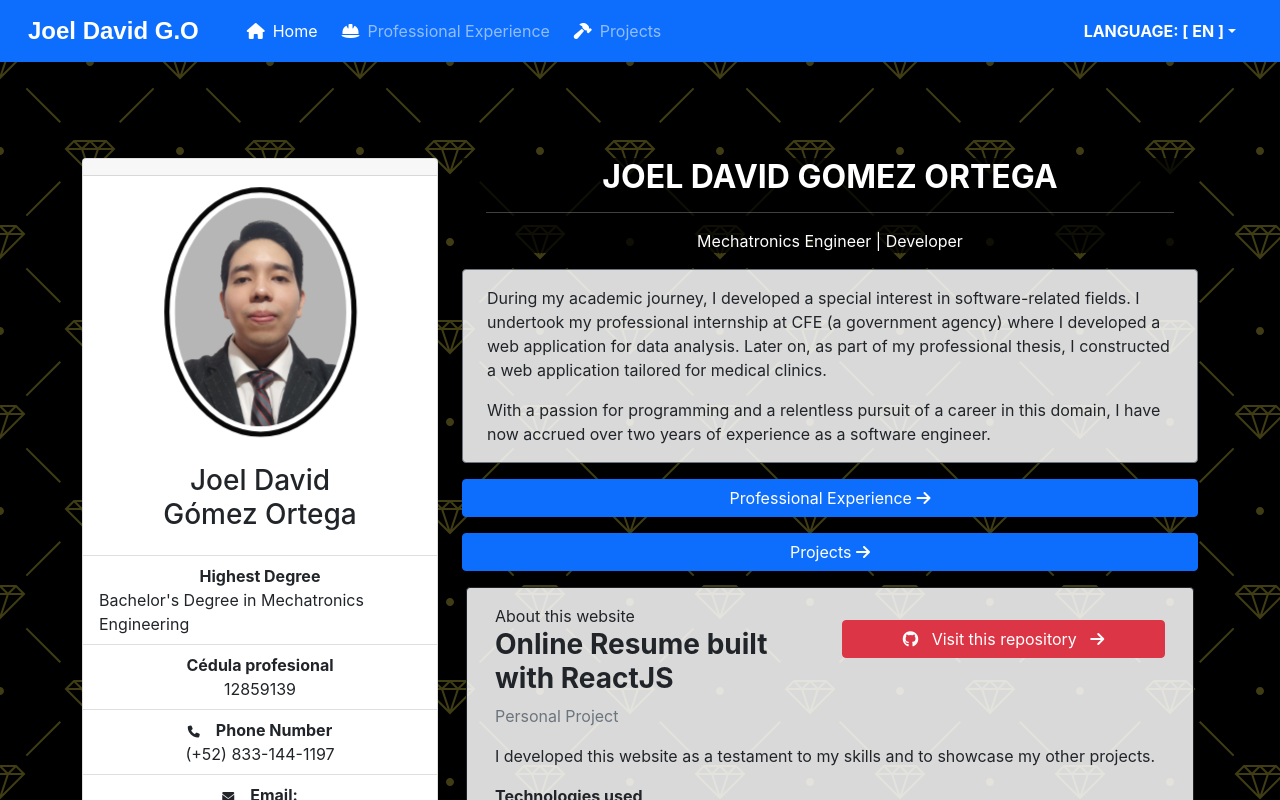
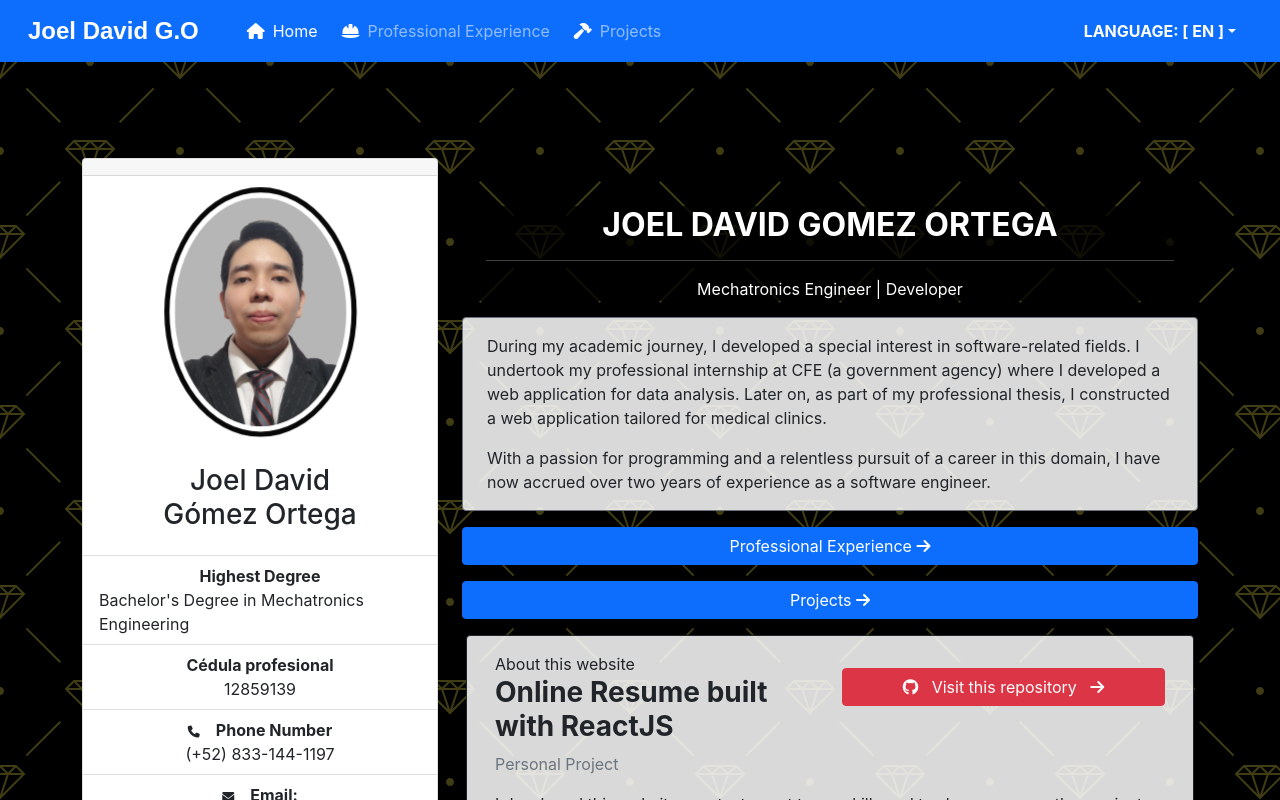
Before and after one commit to Davel99/resume, a React (Create React App) app: page / in a window 1280 px wide. Shown: the top 800 px of the page. Built offline with nearby package versions, Linux system fonts and the light colour scheme.

Commit message:
Added y space

```diff
--- a/src/pages/Home.jsx
+++ b/src/pages/Home.jsx
@@ -11,7 +11,7 @@
                 <div className="col-sm-12 col-md-4 text-dark">
                     <PresentationCard></PresentationCard>
                 </div>
-                <div className="col-sm-12 col-md-8 pb-5">
+                <div className="col-sm-12 col-md-8 py-5">
                     <HomePresentation></HomePresentation>
                 </div>
             </div>
```
